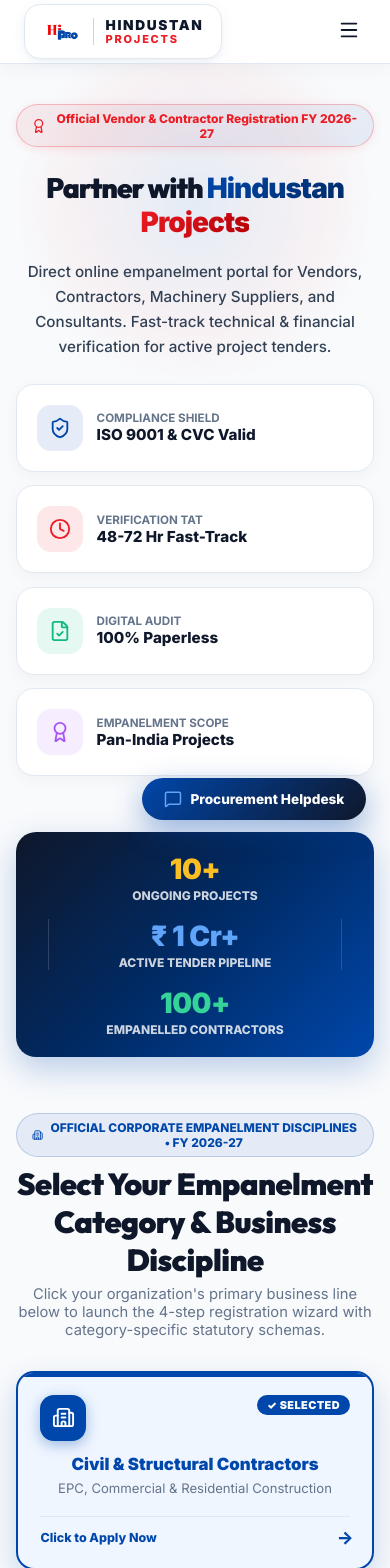
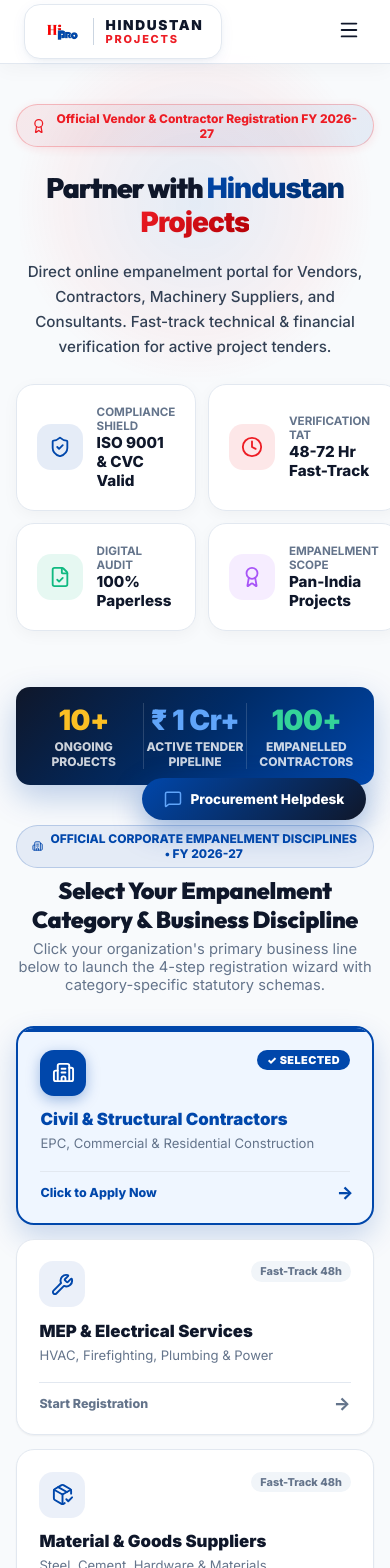
Before and after one commit to hindustan-groups/Empanelment-Portal, a React (Vite) app: page / in a window 390 px wide. Shown: the top 1568 px of the page. Built offline with nearby package versions, Linux system fonts and the light colour scheme; no server answers.

Commit message:
fix(mobile): fix HeroSection inline styles blocking media queries — stats-banner, category-grid, trust-grid

```diff
--- a/src/components/HeroSection.jsx
+++ b/src/components/HeroSection.jsx
@@ -125,18 +125,7 @@
         </div>
 
         {/* Dynamic Enterprise Metrics Banner (Auto-incrementing with real vendor submissions) */}
-        <div style={{
-          display: 'grid',
-          gridTemplateColumns: 'repeat(auto-fit, minmax(180px, 1fr))',
-          gap: '1rem',
-          padding: '1.25rem 2rem',
-          borderRadius: 20,
-          background: 'linear-gradient(135deg, #0F172A 0%, #002B66 50%, #0047AB 100%)',
-          color: 'white',
-          boxShadow: '0 12px 32px rgba(0, 71, 171, 0.25)',
-          marginBottom: '3.5rem',
-          textAlign: 'center'
-        }}>
+        <div className="stats-banner">
           <div>
             <div style={{ fontSize: '1.75rem', fontWeight: 900, color: '#FBBF24', letterSpacing: '-0.5px' }}>
               {siteConfig.ongoingProjectsCount || '10+'}
@@ -172,7 +161,7 @@
               <Building2 style={{ width: 14, height: 14, color: '#0047AB' }} />
               <span>Official Corporate Empanelment Disciplines • FY 2026-27</span>
             </div>
-            <h2 className="category-title" style={{ fontSize: '1.9rem', fontWeight: 900, color: '#0F172A', letterSpacing: '-0.5px' }}>
+            <h2 className="category-title">
               Select Your Empanelment Category &amp; Business Discipline
             </h2>
             <p className="category-subtitle" style={{ fontSize: '0.92rem', color: 'var(--text-muted)', maxWidth: 680, margin: '0.3rem auto 0 auto' }}>
@@ -180,7 +169,7 @@
             </p>
           </div>
 
-          <div style={{ display: 'grid', gridTemplateColumns: 'repeat(auto-fit, minmax(280px, 1fr))', gap: '1.15rem' }}>
+          <div className="category-grid">
             {categories.map((cat) => {
               const Icon = cat.icon;
               const isSelected = selectedCategory === cat.id;
--- a/src/index.css
+++ b/src/index.css
@@ -381,10 +381,26 @@
   margin-top: 2.5rem;
 }
 
+/* Enterprise Stats Banner */
+.stats-banner {
+  display: grid;
+  grid-template-columns: repeat(3, 1fr);
+  gap: 1rem;
+  padding: 1.25rem 2rem;
+  border-radius: 20px;
+  background: linear-gradient(135deg, #0F172A 0%, #002B66 50%, #0047AB 100%);
+  color: white;
+  box-shadow: 0 12px 32px rgba(0, 71, 171, 0.25);
+  margin-bottom: 3.5rem;
+  text-align: center;
+}
+
+
 .category-title {
   font-size: 1.85rem;
   font-weight: 900;
   margin-bottom: 0.4rem;
+  color: var(--text-primary);
 }
 
 .category-subtitle {
@@ -908,9 +924,27 @@
     margin-bottom: 1.5rem;
   }
 
-  .trust-grid, .category-grid {
+  .trust-grid {
+    grid-template-columns: repeat(2, 1fr) !important;
+    gap: 0.75rem !important;
+  }
+
+  .category-grid {
     grid-template-columns: 1fr !important;
     gap: 0.85rem !important;
+  }
+
+  .stats-banner {
+    grid-template-columns: repeat(3, 1fr) !important;
+    padding: 1rem 1rem !important;
+    border-radius: 14px !important;
+    margin-bottom: 2rem !important;
+    gap: 0.5rem !important;
+  }
+
+  .category-title {
+    font-size: 1.45rem !important;
+    letter-spacing: -0.3px !important;
   }
 
   .form-grid-2, .form-grid-3, .form-grid-4 {
```
